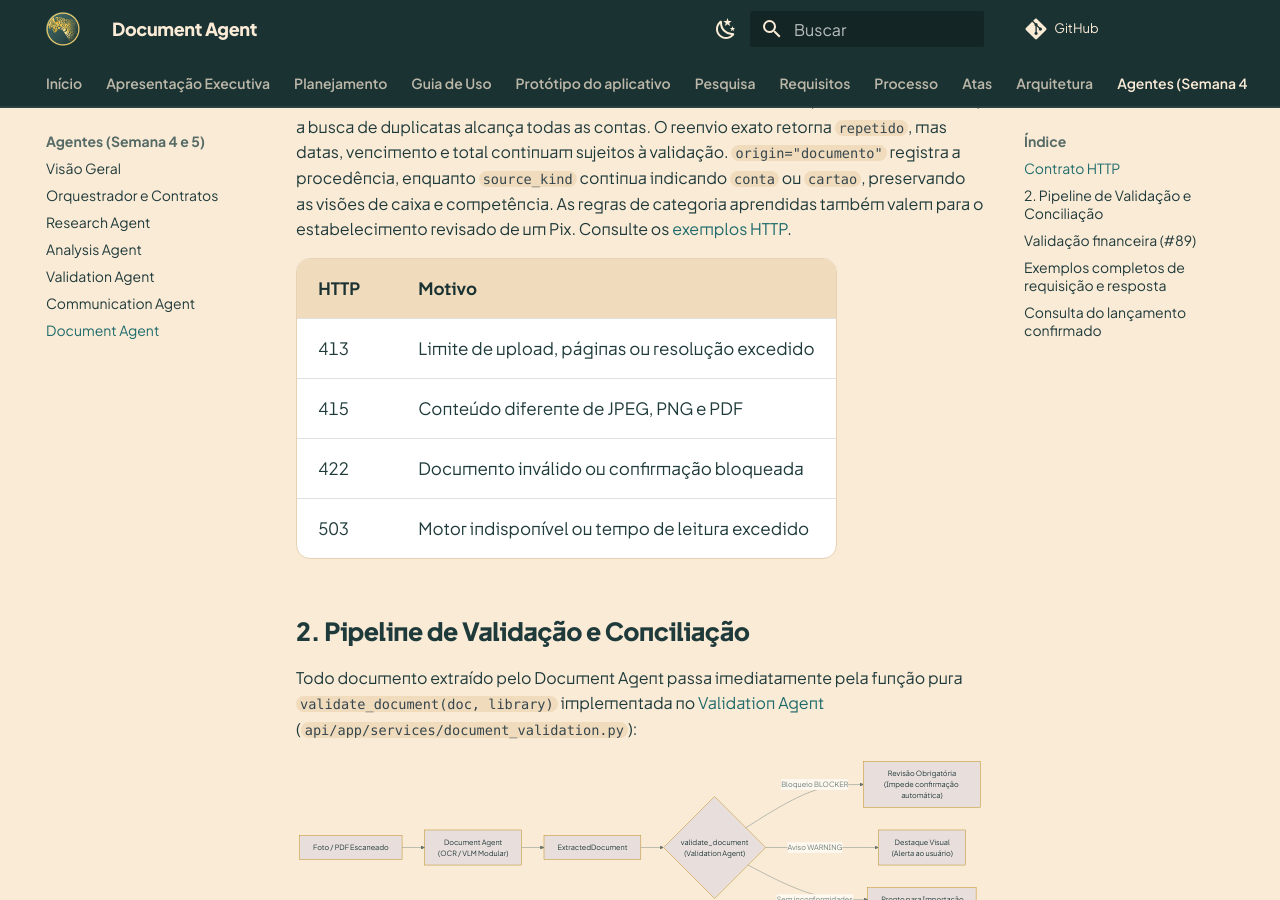
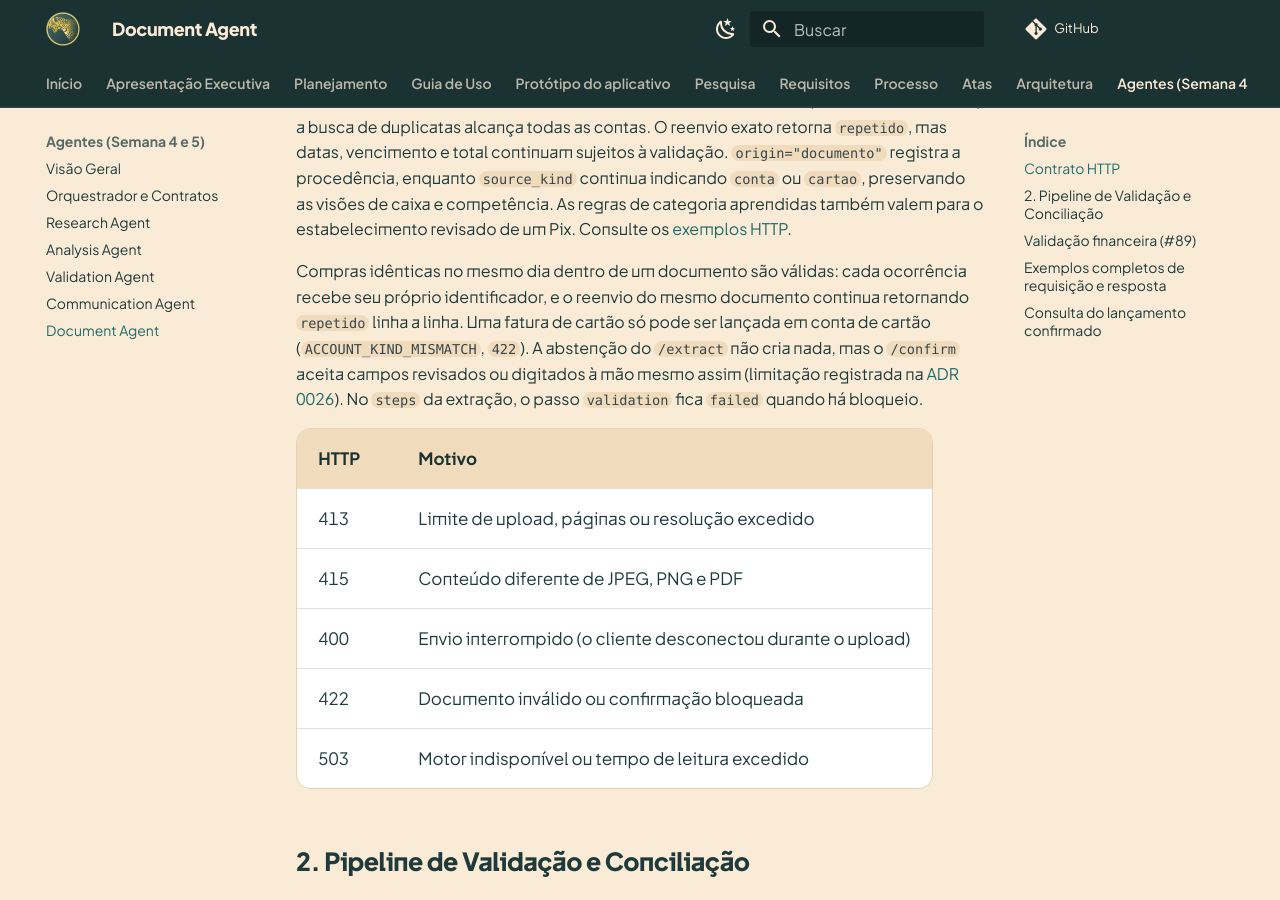
Before and after one commit to moonshinerd/trokim, an MkDocs documentation site: the page built from docs/agentes/document-agent.md, in a window 1280 px wide and 900 px high, scrolled down 866 px. Built offline with MkDocs 1.6.1 and Material for MkDocs 9.7.7, drawn with Linux system fonts in a browser that asks for light colours; comment, search, counter and statistics services are not loaded.

Commit message:
docs: alinha document-agent e guia de uso às correções da revisão (#96)

```diff
--- a/docs/agentes/document-agent.md
+++ b/docs/agentes/document-agent.md
@@ -30,10 +30,18 @@ retorna `repetido`, mas datas, vencimento e total continuam sujeitos à validaç
 `conta` ou `cartao`, preservando as visões de caixa e competência. As regras de categoria
 aprendidas também valem para o estabelecimento revisado de um Pix. Consulte os [exemplos HTTP](../guia-de-uso.md#documentos-por-foto-ou-pdf).
 
+Compras idênticas no mesmo dia dentro de um documento são válidas: cada ocorrência recebe seu
+próprio identificador, e o reenvio do mesmo documento continua retornando `repetido` linha a
+linha. Uma fatura de cartão só pode ser lançada em conta de cartão (`ACCOUNT_KIND_MISMATCH`,
+`422`). A abstenção do `/extract` não cria nada, mas o `/confirm` aceita campos revisados ou
+digitados à mão mesmo assim (limitação registrada na [ADR 0026](../adr/0026-confirmacao-e-consulta-de-documentos.md)).
+No `steps` da extração, o passo `validation` fica `failed` quando há bloqueio.
+
 | HTTP | Motivo |
 |---|---|
 | 413 | Limite de upload, páginas ou resolução excedido |
 | 415 | Conteúdo diferente de JPEG, PNG e PDF |
+| 400 | Envio interrompido (o cliente desconectou durante o upload) |
 | 422 | Documento inválido ou confirmação bloqueada |
 | 503 | Motor indisponível ou tempo de leitura excedido |
 
```
Also changed, not shown: docs/guia-de-uso.md (+1 -1 lines).
